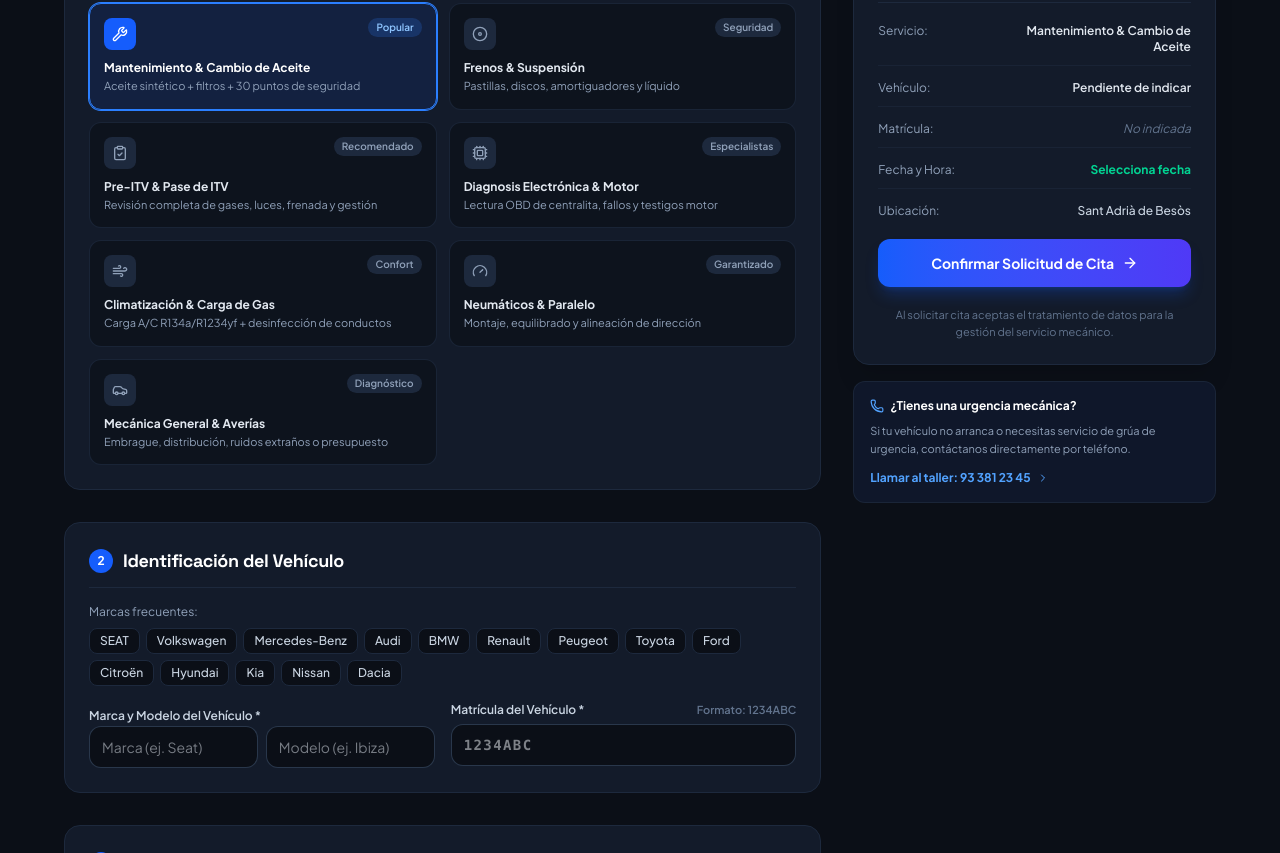
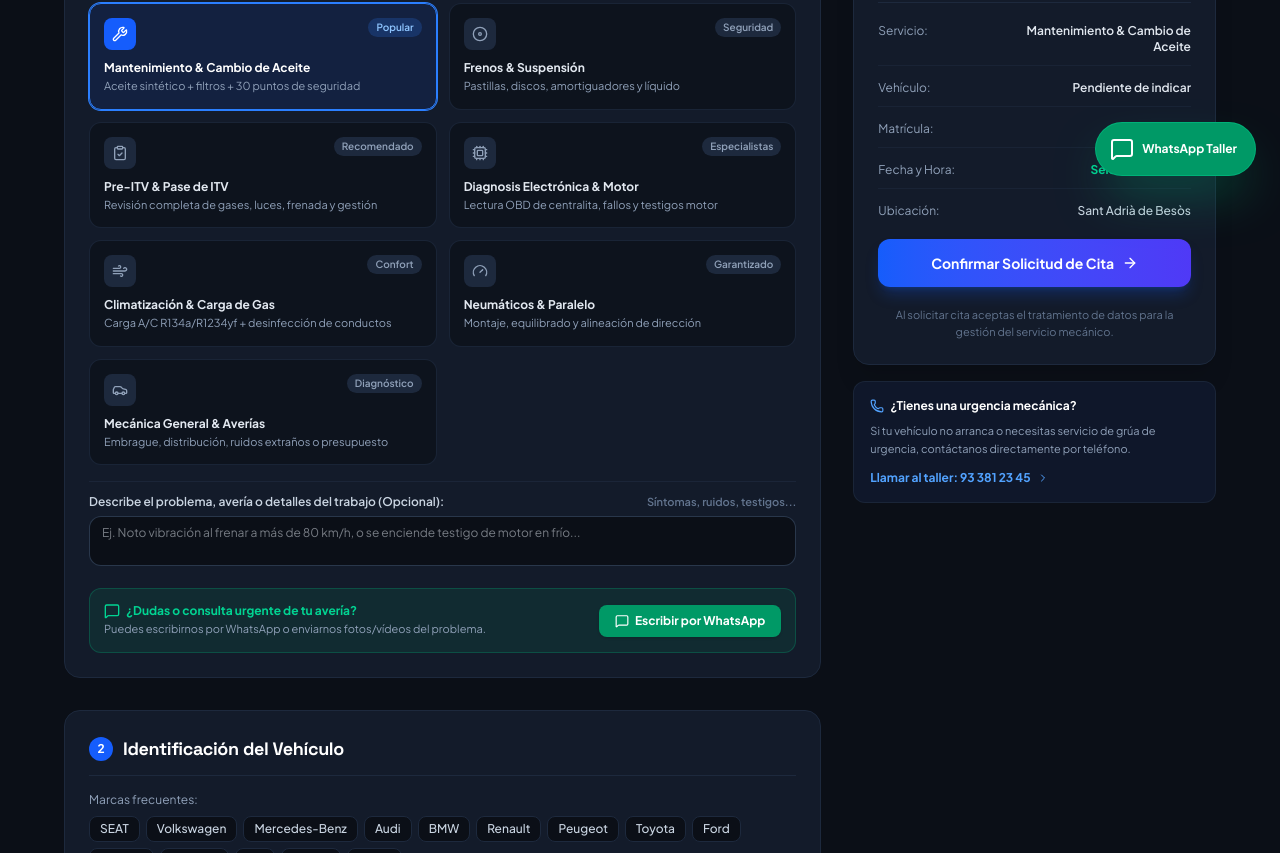
Before and after one commit to sembhiharsh/citas, a React (Vite) app in the folder frontend/: page / in a window 1280 px wide. Shown: the part 600-1453 px from the top of the page. Built offline with nearby package versions, Linux system fonts and the light colour scheme; no server answers.

Commit message:
Add client issue description box and WhatsApp consultation action buttons

```diff
--- a/frontend/src/App.jsx
+++ b/frontend/src/App.jsx
@@ -182,6 +182,15 @@ function App() {
     }
     return matched.title;
   }, [selectedService, customServiceText]);
+
+  const directWhatsAppUrl = useMemo(() => {
+    const rawWhatsApp = (settings.whatsapp_number || '34600000000').replace(/\D/g, '');
+    const cleanPhone = rawWhatsApp.startsWith('34') || rawWhatsApp.length > 9 ? rawWhatsApp : '34' + rawWhatsApp;
+    let msg = 'Hola Auto Talleres Romo, me gustaría consultar una cita o avería para mi vehículo';
+    if (fullCarString) msg += ` (${fullCarString})`;
+    if (customServiceText.trim()) msg += `. Detalles del problema: ${customServiceText.trim()}`;
+    return `https://wa.me/${cleanPhone}?text=${encodeURIComponent(msg)}`;
+  }, [settings.whatsapp_number, fullCarString, customServiceText]);
 
   const handleApplySuggestedDate = () => {
     if (suggestedDate) {
@@ -611,18 +620,42 @@ function App() {
                       })}
                     </div>
 
-                    {selectedService === 'mecanica-general' && (
-                      <div className="pt-2">
-                        <label className="text-xs text-slate-400 block mb-1">Describe brevemente la anomalía o trabajo requerido:</label>
-                        <input
-                          type="text"
-                          placeholder="Ej. Ruido en la rueda delantera izquierda al girar"
-                          value={customServiceText}
-                          onChange={(e) => setCustomServiceText(e.target.value)}
-                          className="w-full bg-[#0B0F17] border border-slate-700 rounded-lg px-3 py-2 text-xs text-slate-200 focus:border-blue-500 outline-none"
-                        />
+                    {/* Dedicated Client Issue Box */}
+                    <div className="pt-3 border-t border-slate-800/80 space-y-1.5">
+                      <label className="text-xs font-semibold text-slate-300 flex items-center justify-between">
+                        <span>Describe el problema, avería o detalles del trabajo (Opcional):</span>
+                        <span className="text-[11px] text-slate-500">Síntomas, ruidos, testigos...</span>
+                      </label>
+                      <textarea
+                        rows="2"
+                        placeholder="Ej. Noto vibración al frenar a más de 80 km/h, o se enciende testigo de motor en frío..."
+                        value={customServiceText}
+                        onChange={(e) => setCustomServiceText(e.target.value)}
+                        className="w-full bg-[#0B0F17] border border-slate-700/80 rounded-xl py-2 px-3 text-xs text-slate-200 focus:border-blue-500 focus:ring-1 focus:ring-blue-500 outline-none resize-none"
+                      />
+                    </div>
+
+                    {/* Direct WhatsApp Consultation Button */}
+                    <div className="p-3.5 rounded-xl bg-emerald-500/10 border border-emerald-500/25 flex flex-col sm:flex-row items-start sm:items-center justify-between gap-3">
+                      <div>
+                        <span className="text-xs font-bold text-emerald-400 flex items-center gap-1.5">
+                          <MessageSquare className="w-4 h-4" />
+                          ¿Dudas o consulta urgente de tu avería?
+                        </span>
+                        <span className="text-[11px] text-slate-400 block mt-0.5">
+                          Puedes escribirnos por WhatsApp o enviarnos fotos/vídeos del problema.
+                        </span>
                       </div>
-                    )}
+                      <a
+                        href={directWhatsAppUrl}
+                        target="_blank"
+                        rel="noopener noreferrer"
+                        className="px-4 py-2 bg-emerald-600 hover:bg-emerald-500 text-white font-bold rounded-lg text-xs flex items-center gap-1.5 shrink-0 transition-all shadow-sm"
+                      >
+                        <MessageSquare className="w-3.5 h-3.5" />
+                        <span>Escribir por WhatsApp</span>
+                      </a>
+                    </div>
                   </div>
 
                   {/* STEP 2: Datos del Vehículo */}
@@ -1023,6 +1056,18 @@ function App() {
         </div>
       </footer>
 
+      {/* Floating WhatsApp Action Button */}
+      <a
+        href={directWhatsAppUrl}
+        target="_blank"
+        rel="noopener noreferrer"
+        className="fixed bottom-6 right-6 z-50 p-3.5 bg-emerald-600 hover:bg-emerald-500 text-white rounded-full shadow-2xl shadow-emerald-600/50 flex items-center gap-2 border border-emerald-400/40 transition-all hover:scale-105 group"
+        title="Consultar por WhatsApp con el taller"
+      >
+        <MessageSquare className="w-6 h-6" />
+        <span className="hidden sm:inline text-xs font-bold pr-1">WhatsApp Taller</span>
+      </a>
+
     </div>
   );
 }
```
